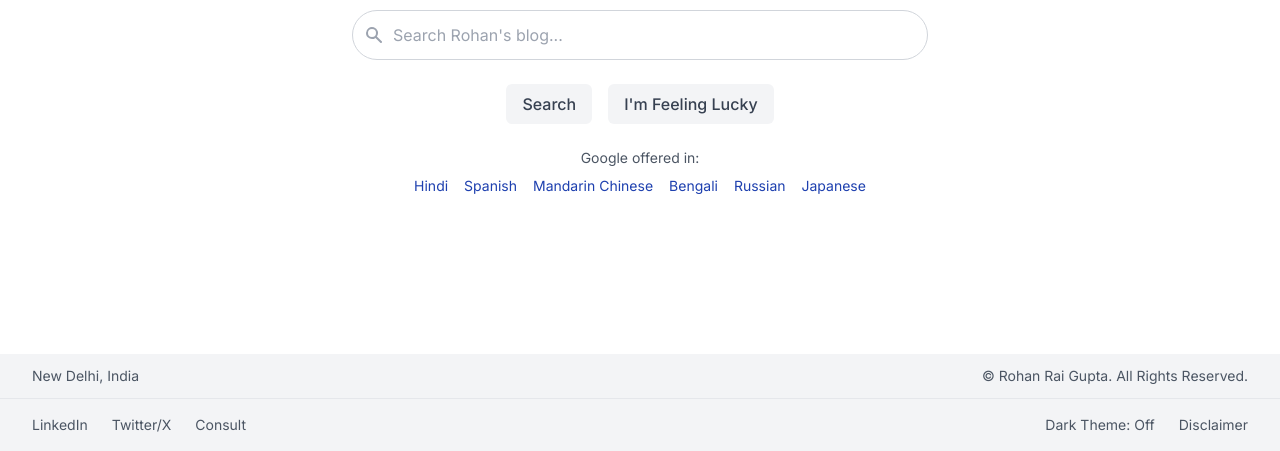
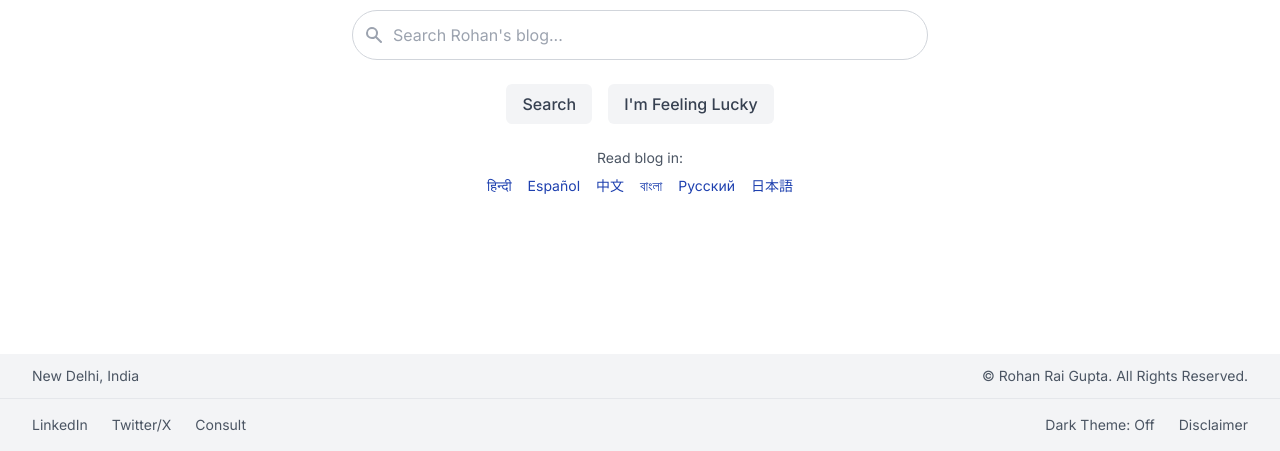
Before and after one commit to rohanrgit/r2g2Website, a plain HTML site: page index.html in a window 1280 px wide. Shown: the part 349-800 px from the top of the page. Drawn offline with nearby package versions, Linux system fonts and the light colour scheme.

Commit message:
languages

```diff
--- a/index.html
+++ b/index.html
@@ -142,14 +142,14 @@
             </div>
         </form>
         <div class="text-sm text-center">
-            <p class="text-gray-600 dark:text-gray-400 mb-2">Google offered in:</p>
+            <p class="text-gray-600 dark:text-gray-400 mb-2">Read blog in:</p>
             <div class="flex flex-wrap justify-center gap-x-4">
-                <a href="#" class="text-blue-800 dark:text-blue-400 hover:underline">Hindi</a>
-                <a href="#" class="text-blue-800 dark:text-blue-400 hover:underline">Spanish</a>
-                <a href="#" class="text-blue-800 dark:text-blue-400 hover:underline">Mandarin Chinese</a>
-                <a href="#" class="text-blue-800 dark:text-blue-400 hover:underline">Bengali</a>
-                <a href="#" class="text-blue-800 dark:text-blue-400 hover:underline">Russian</a>
-                <a href="#" class="text-blue-800 dark:text-blue-400 hover:underline">Japanese</a>
+                <a href="#" class="text-blue-800 dark:text-blue-400 hover:underline">हिन्दी</a>
+                <a href="#" class="text-blue-800 dark:text-blue-400 hover:underline">Español</a>
+                <a href="#" class="text-blue-800 dark:text-blue-400 hover:underline">中文</a>
+                <a href="#" class="text-blue-800 dark:text-blue-400 hover:underline">বাংলা</a>
+                <a href="#" class="text-blue-800 dark:text-blue-400 hover:underline">Русский</a>
+                <a href="#" class="text-blue-800 dark:text-blue-400 hover:underline">日本語</a>
             </div>
         </div>
     </div>
@@ -175,9 +175,9 @@
     <!-- Footer -->
     <footer class="w-full bg-gray-100 dark:bg-gray-900 text-sm text-gray-600 dark:text-gray-400 mt-auto">
         <!-- Location Banner -->
-        <div class="px-8 py-3 border-b border-gray-200 dark:border-gray-800 flex justify-between items-center">
+        <div class="px-8 py-3 border-b border-gray-200 dark:border-gray-800 flex flex-col sm:flex-row justify-between items-center text-center sm:text-left">
             <span>New Delhi, India</span>
-            <span class="text-right">© Rohan Rai Gupta. All Rights Reserved.</span>
+            <span class="sm:text-right">© Rohan Rai Gupta. All Rights Reserved.</span>
         </div>
         <!-- Footer Links -->
         <div class="w-full px-8 py-4">
```
